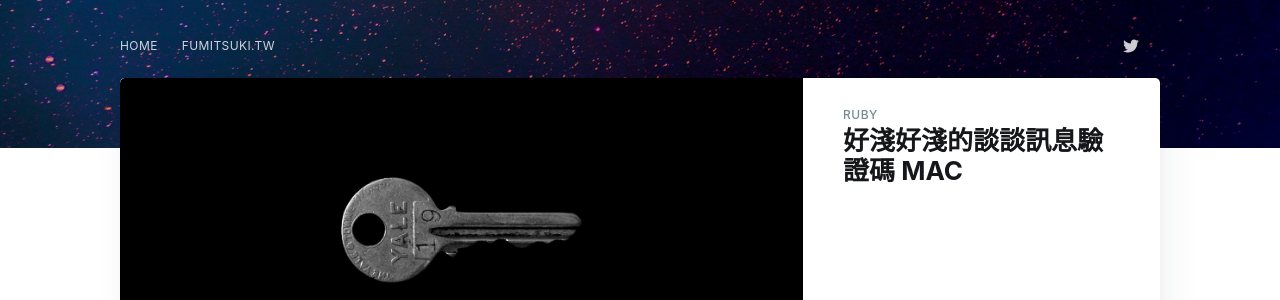
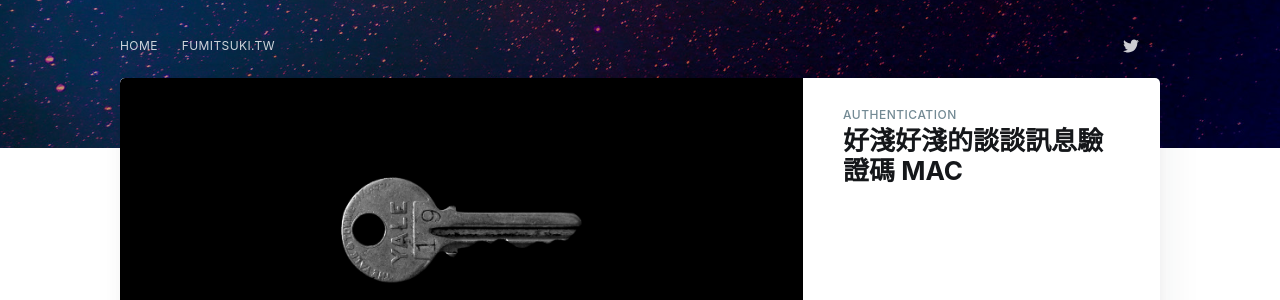
Before and after one commit to requiemformemories/blog, a Jekyll site: the page built from index.html, in a window 1280 px wide and 900 px high. Shown: the part 309-609 px from the top of the window. Built offline with Jekyll 4.4.1, drawn with Linux system fonts in a browser that asks for light colours; nearby versions of some CDN libraries; the list of posts is cut into pages by our own code; comment, search, counter and statistics services are not loaded.

Commit message:
fix: fix category of mac post to authentication

```diff
--- a/_posts/2022-09-23-message-authentication-code.markdown
+++ b/_posts/2022-09-23-message-authentication-code.markdown
@@ -6,8 +6,8 @@ subclass: 'post'
 cover: 'assets/images/black-background-key.jpg'
 title: '好淺好淺的談談訊息驗證碼 MAC'
 date: 2022-09-22 16:00:00
-categories: ruby
-tags: ruby
+categories: authentication
+tags: authentication
 author: fumitsuki
 ---
 
```
